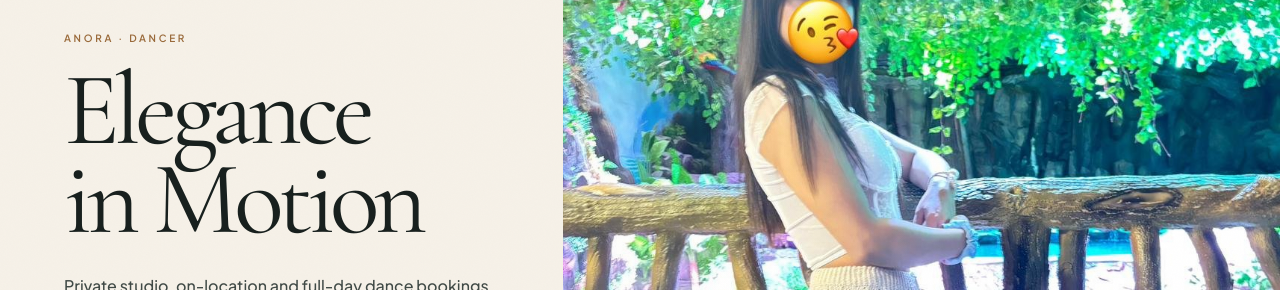
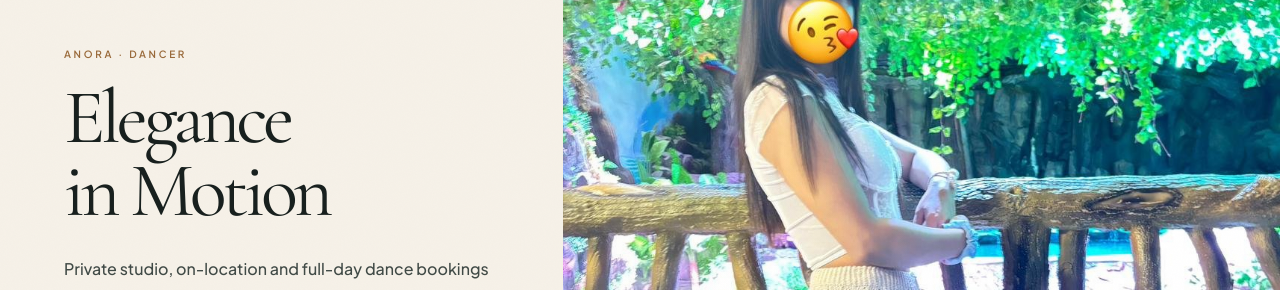
Before and after one commit to MohitAhlawat93/dancer-portfolio, a Next.js app: page / in a window 1280 px wide. Shown: the part 159-449 px from the top of the page. Built offline with nearby package versions, Linux system fonts and the light colour scheme; no server answers.

Commit message:
design(option-2): refine hero scale to match approved sample

```diff
--- a/components/sections/Hero.tsx
+++ b/components/sections/Hero.tsx
@@ -18,7 +18,7 @@ export function Hero() {
 
             <h1
               id="hero-title"
-              className="mt-6 font-display text-[clamp(4.4rem,8.1vw,8.2rem)] font-light leading-[0.78] tracking-[-0.055em] text-[#18201e]"
+              className="mt-6 font-display text-[clamp(4rem,6vw,6.5rem)] font-light leading-[0.84] tracking-[-0.055em] text-[#18201e]"
             >
               Elegance
               <span className="mt-2 block">in Motion</span>
```
